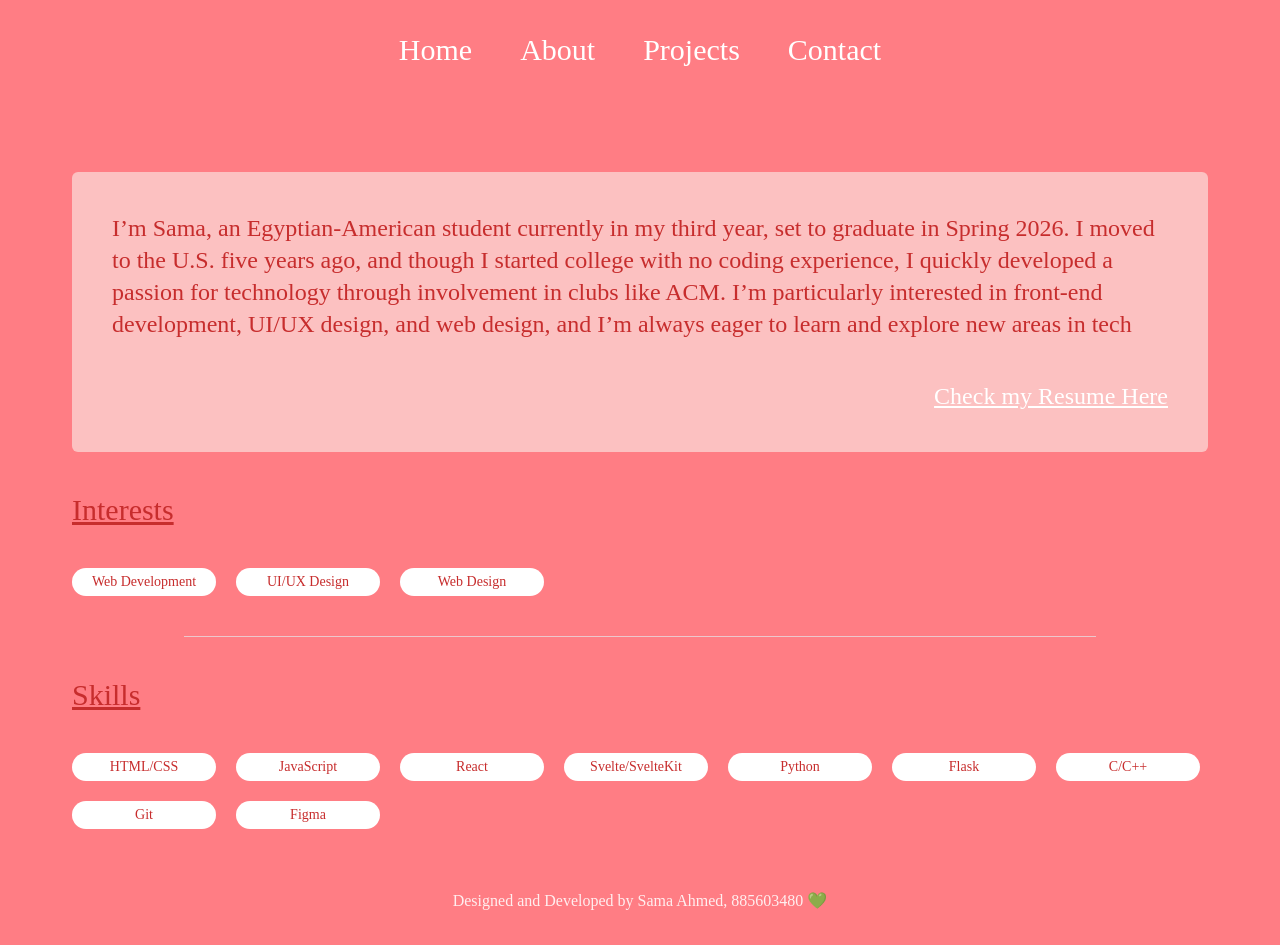
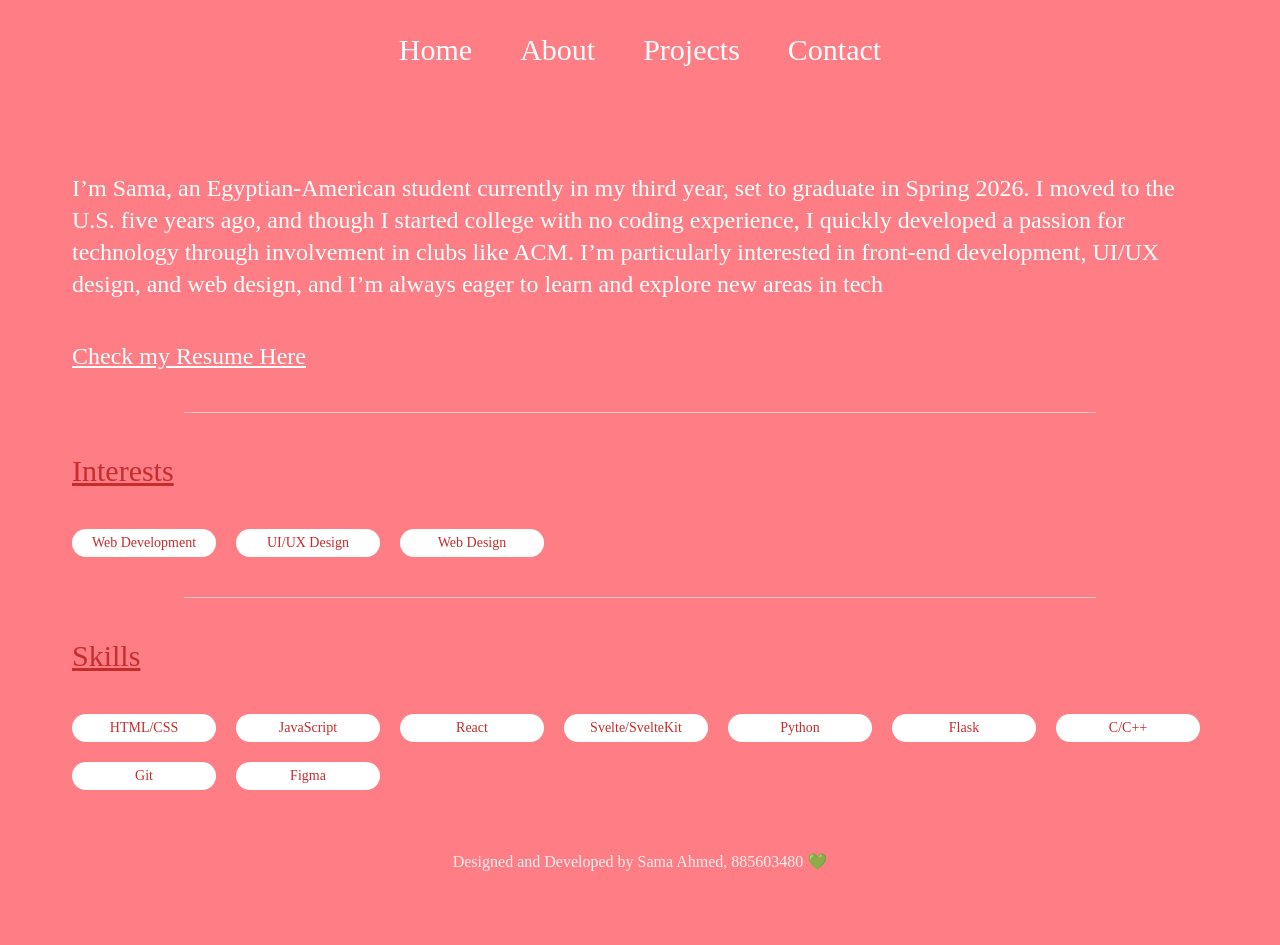
Before and after one commit to 26samaahmed/cs349-final-project, a React (Vite) app in the folder personal-portfolio/: page /about in a window 1280 px wide. After the commit the page ends 906 px from the top, so only its background shows below. Built offline with nearby package versions, Linux system fonts and the light colour scheme; a web font is replaced by a local one.

Commit message:
finalize desktop design

```diff
--- a/personal-portfolio/src/pages/About.jsx
+++ b/personal-portfolio/src/pages/About.jsx
@@ -2,7 +2,7 @@ import Resume from '../assets/Sama_Ahmed_2024_Resume.pdf';
 
 function About() {
   return (
-    <div className="text-[#C72D2D] text-left bg-[#FCC1C1] bg-opacity-100 p-10 rounded-md m-10">
+    <div className="text-white text-left bg-opacity-100 rounded-md m-10">
       <p className="text-2xl mb-10">I’m Sama, an Egyptian-American student currently in my third year, set to graduate in Spring 2026.
         I moved to the U.S. five years ago, and though I started college with no coding experience,
         I quickly developed a passion for technology through involvement in clubs like ACM.
@@ -10,7 +10,7 @@ function About() {
         and I’m always eager to learn and explore new areas in tech</p>
 
       {/* link resume */}
-      <p className='text-2xl text-right font-medium'><a href={Resume} target="_blank" rel="noreferrer" className='text-white underline'>Check my Resume Here</a></p>
+      <p className='text-2xl text-left font-medium'><a href={Resume} target="_blank" rel="noreferrer" className='text-white underline'>Check my Resume Here</a></p>
     </div>
   );
 }
@@ -57,8 +57,8 @@ function Main(){
   return (
     <div>
       <About />
+      <hr className='w-3/4 m-auto mt-10 mb-10 opacity-70'/>
       <Interests />
-      {/*Add a faint line to seperate the sections*/}
       <hr className='w-3/4 m-auto mt-10 mb-10 opacity-70'/>
       <Skills />
     </div>
```
Also changed, not shown: personal-portfolio/src/components/ProjectPage.jsx (deleted).
